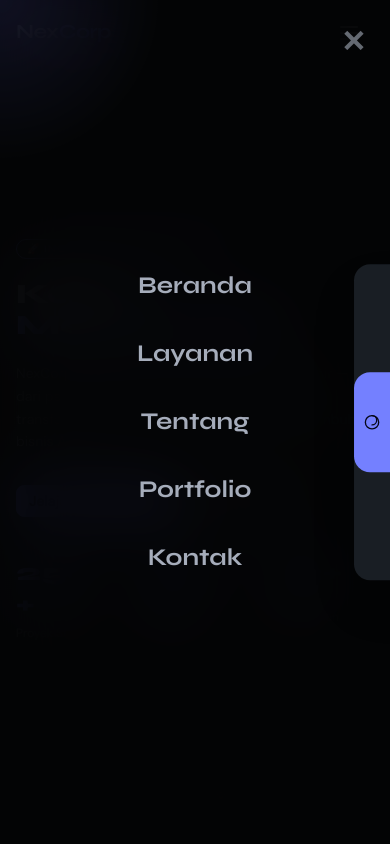
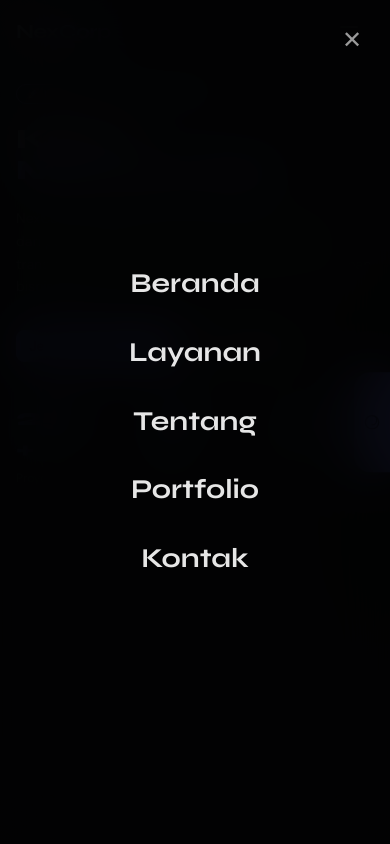
Before and after one commit to 0xrayn/nexcorp, a Next.js app: page / in a window 390 px wide. Both pictures are taken after a click on the button 349 px from the left and 32 px from the top of the page. Shown: the top 844 px of the page. Built offline with nearby package versions, Linux system fonts and the light colour scheme.

Commit message:
fix bug at navbar on mobile

```diff
--- a/app/globals.css
+++ b/app/globals.css
@@ -28,7 +28,7 @@ h1,h2,h3,h4,.font-display { font-family: 'Syne', sans-serif; }
 @keyframes floatAnim { 0%,100% { transform: translateY(0); } 50% { transform: translateY(-18px); } }
 
 /* ── Cursor glow ── */
-#cursor-glow { position: fixed; width: 320px; height: 320px; border-radius: 50%; pointer-events: none; z-index: 9999; transform: translate(-50%,-50%); transition: opacity .3s; mix-blend-mode: screen; opacity: 0; }
+#cursor-glow { position: fixed; width: 320px; height: 320px; border-radius: 50%; pointer-events: none; z-index: 1500; transform: translate(-50%,-50%); transition: opacity .3s; mix-blend-mode: screen; opacity: 0; }
 
 /* ────────────────────────────────────────────
    NAVBAR RESPONSIVE
@@ -46,15 +46,13 @@ h1,h2,h3,h4,.font-display { font-family: 'Syne', sans-serif; }
 .navbar-blur { backdrop-filter: blur(20px); -webkit-backdrop-filter: blur(20px); }
 
 /* ────────────────────────────────────────────
-   MOBILE MENU
-   Must use CSS classes, NOT inline styles,
-   so .open can override display:none
+   MOBILE MENU — z-index harus lebih tinggi dari theme panel (1000)
 ──────────────────────────────────────────── */
 .mobile-menu-overlay {
   display: none;
   position: fixed;
   inset: 0;
-  z-index: 500;
+  z-index: 2000;
   flex-direction: column;
   justify-content: center;
   align-items: center;
@@ -64,9 +62,13 @@ h1,h2,h3,h4,.font-display { font-family: 'Syne', sans-serif; }
   font-weight: 700;
   backdrop-filter: blur(30px);
   -webkit-backdrop-filter: blur(30px);
-  background: rgba(0,0,0,.88);
+  background: rgba(0,0,0,.92);
+  pointer-events: none;
 }
-.mobile-menu-overlay.open { display: flex; }
+.mobile-menu-overlay.open {
+  display: flex;
+  pointer-events: auto;
+}
 .mobile-menu-overlay .menu-item {
   opacity: 0;
   transform: translateY(30px);
--- a/components/CursorGlow.tsx
+++ b/components/CursorGlow.tsx
@@ -1,13 +1,20 @@
 'use client'
 
-import { useEffect, useRef } from 'react'
+import { useEffect, useRef, useState } from 'react'
 import { useTheme } from '@/hooks/useTheme'
 
 export default function CursorGlow() {
   const ref = useRef<HTMLDivElement>(null)
   const { currentColors } = useTheme()
+  const [isTouchDevice, setIsTouchDevice] = useState(true)
 
   useEffect(() => {
+    // Only enable on non-touch devices
+    setIsTouchDevice('ontouchstart' in window || navigator.maxTouchPoints > 0)
+  }, [])
+
+  useEffect(() => {
+    if (isTouchDevice) return
     const el = ref.current
     if (!el) return
 
@@ -25,7 +32,9 @@ export default function CursorGlow() {
       document.removeEventListener('mousemove', onMove)
       document.removeEventListener('mouseleave', onLeave)
     }
-  }, [currentColors])
+  }, [currentColors, isTouchDevice])
+
+  if (isTouchDevice) return null
 
   return <div id="cursor-glow" ref={ref} />
 }
--- a/components/Hero.tsx
+++ b/components/Hero.tsx
@@ -119,7 +119,7 @@ export default function Hero() {
   }, [])
 
   return (
-    <section id="hero" className="relative min-h-screen flex items-center overflow-hidden">
+    <section id="hero" className="relative min-h-screen flex items-start lg:items-center overflow-hidden">
       <canvas ref={canvasRef} id="hero-canvas" />
       {/* Overlay gradient */}
       <div
@@ -127,7 +127,7 @@ export default function Hero() {
         style={{ background: 'linear-gradient(135deg,oklch(var(--b1)/0.9) 0%,oklch(var(--b1)/0.6) 100%)' }}
       />
 
-      <div className="relative z-10 max-w-7xl mx-auto px-4 sm:px-6 w-full pt-20 sm:pt-24 pb-12 sm:pb-16">
+      <div className="relative z-10 max-w-7xl mx-auto px-4 sm:px-6 w-full pt-20 pb-10 sm:pt-24 sm:pb-14 lg:py-0">
         <div className="grid lg:grid-cols-2 gap-10 lg:gap-16 items-center">
           {/* Left: text */}
           <div>
--- a/components/MobileMenu.tsx
+++ b/components/MobileMenu.tsx
@@ -1,30 +1,102 @@
 'use client'
 
+import { useEffect, useRef } from 'react'
+
 export default function MobileMenu() {
+  const overlayRef = useRef<HTMLDivElement>(null)
+
+  useEffect(() => {
+    const el = overlayRef.current
+    if (!el) return
+
+    const handleOpen = () => {
+      el.style.display = 'flex'
+      el.style.opacity = '0'
+      document.body.style.overflow = 'hidden'
+      requestAnimationFrame(() => {
+        requestAnimationFrame(() => { el.style.opacity = '1' })
+      })
+    }
+
+    const close = () => {
+      el.style.opacity = '0'
+      document.body.style.overflow = ''
+      setTimeout(() => { el.style.display = 'none' }, 250)
+    }
+
+    // Expose close for link clicks
+    el.dataset.closeHandler = 'true'
+    ;(el as any)._close = close
+
+    window.addEventListener('mobile-menu-open', handleOpen)
+    return () => {
+      window.removeEventListener('mobile-menu-open', handleOpen)
+      document.body.style.overflow = ''
+    }
+  }, [])
+
   const close = () => {
-    document.getElementById('mobile-menu')?.classList.remove('open')
+    const el = overlayRef.current
+    if (!el) return
+    ;(el as any)._close?.()
   }
 
+  const links = [
+    { href: '#hero',      label: 'Beranda' },
+    { href: '#services',  label: 'Layanan' },
+    { href: '#about',     label: 'Tentang' },
+    { href: '#portfolio', label: 'Portfolio' },
+    { href: '#contact',   label: 'Kontak' },
+  ]
+
   return (
-    <div id="mobile-menu" className="mobile-menu-overlay">
+    <div
+      ref={overlayRef}
+      style={{
+        display: 'none',
+        position: 'fixed',
+        top: 0, left: 0, right: 0, bottom: 0,
+        zIndex: 9000,
+        flexDirection: 'column',
+        justifyContent: 'center',
+        alignItems: 'center',
+        gap: '1.75rem',
+        background: 'rgba(0,0,0,0.93)',
+        backdropFilter: 'blur(24px)',
+        WebkitBackdropFilter: 'blur(24px)',
+        opacity: 0,
+        transition: 'opacity 0.25s ease',
+      }}
+    >
+      {/* Close button */}
       <button
         onClick={close}
-        className="absolute top-6 right-6 text-3xl opacity-60 hover:opacity-100 transition-opacity"
+        style={{
+          position: 'absolute', top: '1.25rem', right: '1.25rem',
+          fontSize: '1.5rem', color: 'white', opacity: 0.6,
+          background: 'none', border: 'none', cursor: 'pointer',
+          padding: '0.5rem', lineHeight: 1,
+          zIndex: 1,
+        }}
         aria-label="Tutup menu"
       >✕</button>
-      {[
-        { href: '#hero',      label: 'Beranda' },
-        { href: '#services',  label: 'Layanan' },
-        { href: '#about',     label: 'Tentang' },
-        { href: '#portfolio', label: 'Portfolio' },
-        { href: '#contact',   label: 'Kontak' },
-      ].map((item, i) => (
+
+      {links.map((item) => (
         <a
           key={item.href}
           href={item.href}
           onClick={close}
-          className="hover:text-primary transition-colors menu-item"
-          style={{ animationDelay: `${0.05 + i * 0.05}s` }}
+          style={{
+            color: 'white',
+            textDecoration: 'none',
+            fontSize: 'clamp(1.5rem, 7vw, 2.25rem)',
+            fontFamily: "'Syne', sans-serif",
+            fontWeight: 700,
+            transition: 'opacity 0.2s',
+            opacity: 0.9,
+          }}
+          onMouseEnter={e => (e.currentTarget.style.opacity = '1')}
+          onMouseLeave={e => (e.currentTarget.style.opacity = '0.9')}
         >
           {item.label}
         </a>
--- a/components/Navbar.tsx
+++ b/components/Navbar.tsx
@@ -11,7 +11,7 @@ export default function Navbar() {
     return () => window.removeEventListener('scroll', onScroll)
   }, [])
 
-  const openMenu = () => document.getElementById('mobile-menu')?.classList.add('open')
+  const openMenu = () => window.dispatchEvent(new Event('mobile-menu-open'))
 
   return (
     <nav
```
